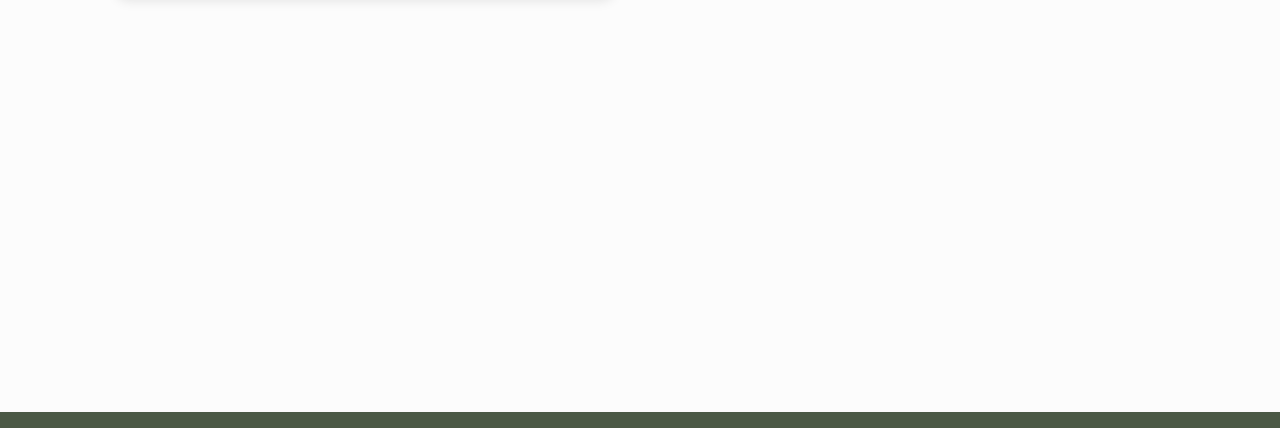
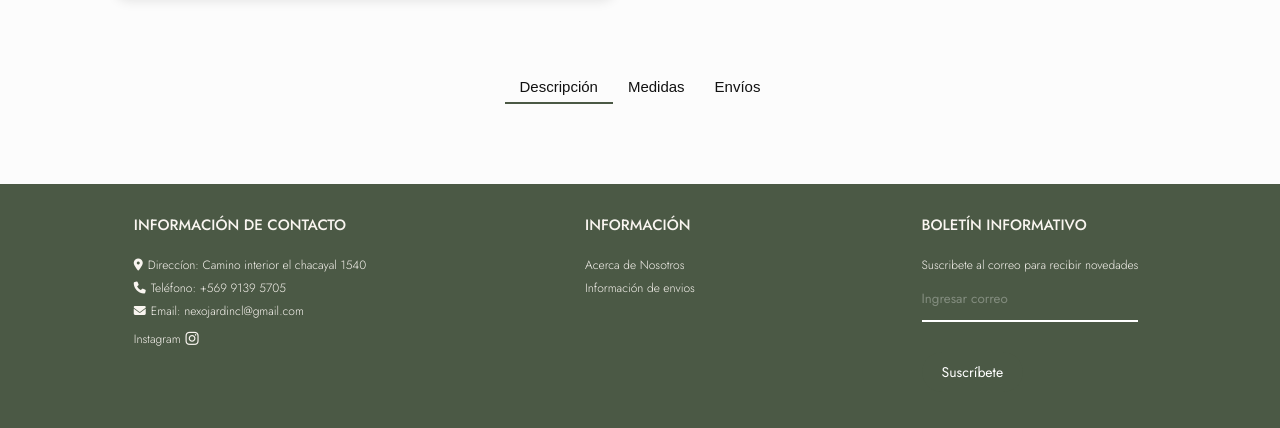
Before and after one commit to JustinM2003/NexoJardin, a Django app: page /producto/1/ in a window 1280 px wide. Shown: the part 773-1201 px from the top of the page. Run offline with Django 5.2, Linux system fonts and the light colour scheme; data comes from the database, SQL or seed files in the repository; both versions use the stored data as it was after the commit.

Commit message:
descripcion

```diff
--- a/pages/templates/pages/detalle_producto.html
+++ b/pages/templates/pages/detalle_producto.html
@@ -22,9 +22,46 @@
         <h1 class="detalle-producto-nombre">{{ producto.nombre }}</h1>
         <div class="detalle-producto-precio">${{ producto.precio|puntomiles }}</div>
         <hr class="detalle-producto-divider">
-        {% if producto.descripcion %}
-            <div class="detalle-producto-descripcion">{{ producto.descripcion|linebreaksbr }}</div>
-        {% endif %}
+
     </div>
 </div>
+
+<div class="detalle-tabs-container">
+    <div class="detalle-tabs">
+        <button class="detalle-tab active" data-tab="descripcion">Descripción</button>
+        <button class="detalle-tab" data-tab="medidas">Medidas</button>
+        <button class="detalle-tab" data-tab="envios">Envíos</button>
+    </div>
+    <div class="detalle-tabs-content">
+        <div class="detalle-tab-panel" id="tab-descripcion" style="display:block;">
+            {% if producto.descripcion %}
+                <div class="detalle-producto-descripcion">{{ producto.descripcion|linebreaksbr }}</div>
+            {% else %}
+                <div class="detalle-producto-descripcion">&nbsp;</div>
+            {% endif %}
+        </div>
+        <div class="detalle-tab-panel" id="tab-medidas" style="display:none;">
+            <div class="detalle-producto-medidas">&nbsp;</div>
+        </div>
+        <div class="detalle-tab-panel" id="tab-envios" style="display:none;">
+            <div class="detalle-producto-envios">&nbsp;</div>
+        </div>
+    </div>
+</div>
+
+<script>
+document.addEventListener('DOMContentLoaded', function() {
+    const tabs = document.querySelectorAll('.detalle-tab');
+    const panels = document.querySelectorAll('.detalle-tab-panel');
+    tabs.forEach(tab => {
+        tab.addEventListener('click', function() {
+            tabs.forEach(t => t.classList.remove('active'));
+            this.classList.add('active');
+            panels.forEach(panel => panel.style.display = 'none');
+            const selected = document.getElementById('tab-' + this.dataset.tab);
+            if (selected) selected.style.display = 'block';
+        });
+    });
+});
+</script>
 {% endblock %}
--- a/static/css/detalle_producto.css
+++ b/static/css/detalle_producto.css
@@ -5,7 +5,6 @@
   max-width: 1100px;
   margin: 7vh auto 6vh auto; /* Espacio superior/inferior relativo a la altura de la pantalla */
   padding: 0 2.5rem 0 2.5rem;
-  min-height: 70vh;
   flex-wrap: nowrap;
 }
 
@@ -21,13 +20,18 @@
     border-radius: 14px;
     box-shadow: 0 2px 12px rgba(0,0,0,0.10);
 }
+
 .detalle-producto-img {
+  display: flex;
+  align-items: center;
+  justify-content: center;
   width: 500px;
   height: 500px;
   object-fit: cover;
   background: transparent;
   box-shadow: none;
 }
+
 .detalle-producto-info-col {
   flex: 1 1 320px;
   min-width: 260px;
@@ -37,6 +41,7 @@
   gap: 2.2rem;
   flex-shrink: 0;
 }
+
 .detalle-producto-nombre {
   font-size: 4rem;
   font-weight: 300;
@@ -87,6 +92,7 @@
     font-size: 1.4rem;
   }
 }
+
 @media (max-width: 600px) {
   .detalle-producto-flex-container {
     padding: 0.5rem 0.2rem 2.5rem 0.2rem;
@@ -102,3 +108,54 @@
     min-height: 100px;
   }
 }
+
+/* Tabs con los detalles del productos */
+
+.detalle-tabs {
+  display: flex;
+  justify-content: center;
+  margin: 0;
+  padding: 0;
+  gap: 0;
+
+}
+
+.detalle-tabs button {
+  display: flex;
+  background: none;
+  border: none;
+  padding: 0.7rem 1.5rem;
+  margin: 0;
+  color: var(--dark-text);
+  font-size: 1.5rem;
+  font-weight: 400;
+  cursor: pointer;
+  text-transform: inherit;
+  box-shadow: none;
+  outline: none;
+  transition: color 0.2s, border-bottom 0.2s;
+}
+
+.detalle-tabs button.active {
+  border-bottom: 2px solid var(--primary-color);
+  font-weight: 500;
+}
+.detalle-tabs button:hover {
+  color: var(--primary-color);
+}
+
+.detalle-tabs button:focus,
+.detalle-tabs button:active {
+  background: none !important;
+  background-color: transparent !important;
+  outline: none;
+  box-shadow: none;
+  -webkit-tap-highlight-color: transparent;
+}
+
+/* tab con el contenido de para cada detalle */
+
+.detalle-tabs-content {
+  display: block;
+  min-height: 80px;
+}
--- a/static/css/style.css
+++ b/static/css/style.css
@@ -7,7 +7,7 @@
     --background-color-hover: #f5f5f5;
     --primary-color: #4B5945;
     --primary-color-hover: #657060;
-    --secundary-color: #f2c580;
+    --secundary-color: #ffc978;
     --hover: #c5c3c2;
     --light-text: #f9f5f0;
     --dark-text: #111;
```
Also changed, not shown: db.sqlite3.
